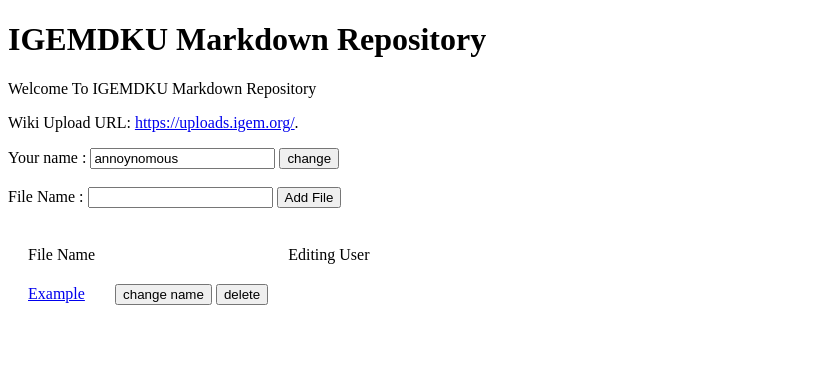
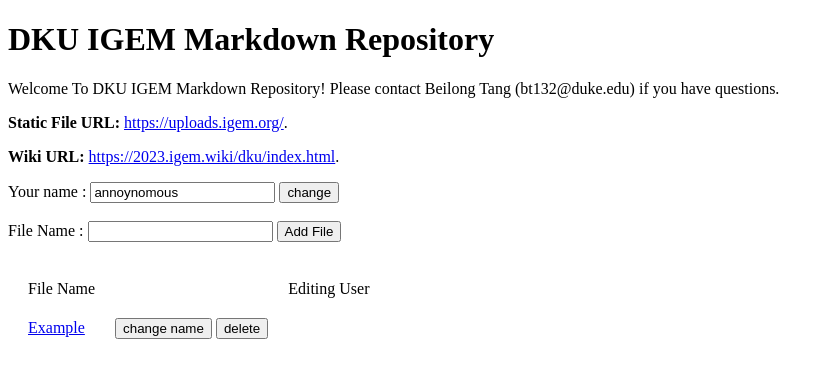
Before and after one commit to Beilong-Tang/markdownEd, a Django app: page /markdown/ in a window 1280 px wide. Shown: the top 378 px of the page, without its empty margins (0-834 px from the left). Run offline with Django 4.2, Linux system fonts and the light colour scheme; data comes from the database, SQL or seed files in the repository; both versions use the stored data as it was after the commit; data that the repository does not hold is empty.

Commit message:
minor update

```diff
--- a/markdown_app/api_view.py
+++ b/markdown_app/api_view.py
@@ -36,7 +36,7 @@
     m = Markdown.objects.get(id=fileID)
 
     now = datetime.datetime.utcnow()
-    timeDue = now + datetime.timedelta(seconds=10)
+    timeDue = now + datetime.timedelta(seconds=5)
 
     if not userName == "__":
         Record.objects.create(user=userName, time=timeDue, markdownID=fileID)
--- a/markdown_app/templates/markdown_app/all.html
+++ b/markdown_app/templates/markdown_app/all.html
@@ -4,7 +4,7 @@
 <head>
     <meta charset="UTF-8">
     <meta name="viewport" content="width=device-width, initial-scale=1.0">
-    <title>IGEM Makrdown Repository</title>
+    <title>DKU IGEM Makrdown Repository</title>
     {% load static %}
     <link rel="icon" type="image/x-icon" href="{% static 'markdown_app/favicon.ico' %}">
     <script src="{% static 'markdown_app/jquery.min.js' %}"></script>
@@ -13,9 +13,12 @@
 <body>
 
     <div>
-        <h1> IGEMDKU Markdown Repository</h1>
-        <p> Welcome To IGEMDKU Markdown Repository</p>
-        <p> Wiki Upload URL: <a href="https://uploads.igem.org/">https://uploads.igem.org/</a>.</p>
+        <h1> DKU IGEM Markdown Repository</h1>
+        <p> Welcome To DKU IGEM Markdown Repository! Please contact Beilong Tang (bt132@duke.edu) if you have questions.
+        </p>
+        <p> <strong>Static File URL:</strong> <a href="https://uploads.igem.org/">https://uploads.igem.org/</a>.</p>
+        <p> <strong>Wiki URL:</strong> <a
+                href="https://2023.igem.wiki/dku/index.html">https://2023.igem.wiki/dku/index.html</a>.</p>
 
     </div>
     {% csrf_token %}
@@ -62,7 +65,7 @@
             deleteFileURL: "{% url 'markdown_app:api_delete_file' %}",
         }
 
-
+        updateEditingUser();
         document.getElementById("name").value = getNameFromCookie()
         $(function () {
             setInterval(updateEditingUser, 3000)
--- a/markdown_app/templates/markdown_app/file.html
+++ b/markdown_app/templates/markdown_app/file.html
@@ -82,7 +82,8 @@
                 width: "100%",
                 height: window.innerHeight - $("#else").innerHeight() - 20,
                 syncScrolling: "single",
-                path: "{% static 'markdown_app/lib/' %}"
+                path: "{% static 'markdown_app/lib/' %}",
+                tex: true
             });
 
         });
```
Also changed, not shown: db.sqlite3.
